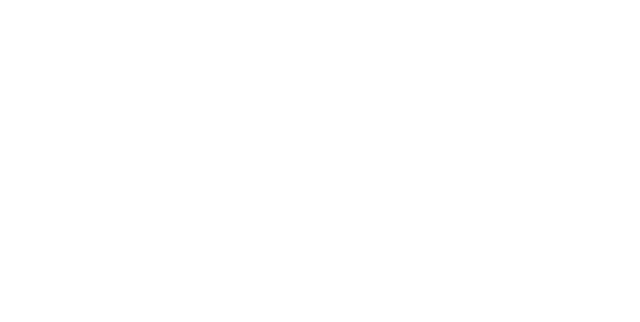
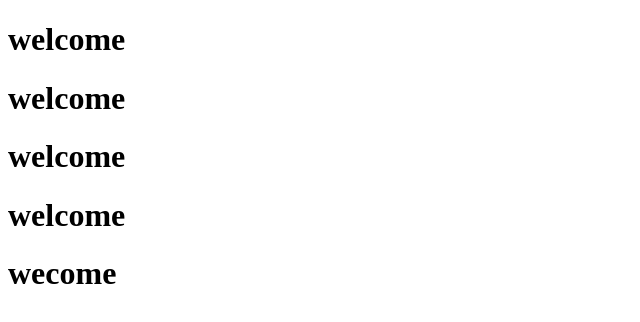
Before and after one commit to gayathrisal25-kavya/demo-3, a plain HTML site: page index.html in a window 1280 px wide. Shown: the whole page, without its empty margins (0-640 px from the left). Drawn offline with Linux system fonts and the light colour scheme.

Commit message:
second commit

```diff
--- a/index.html
+++ b/index.html
@@ -6,6 +6,10 @@
     <title>Document</title>
 </head>
 <body>
-
+    <h1>welcome</h1>
+    <h1>welcome</h1>
+    <h1>welcome</h1>
+    <h1>welcome</h1>
+    <h1>wecome</h1>
 </body>
 </html>
```
